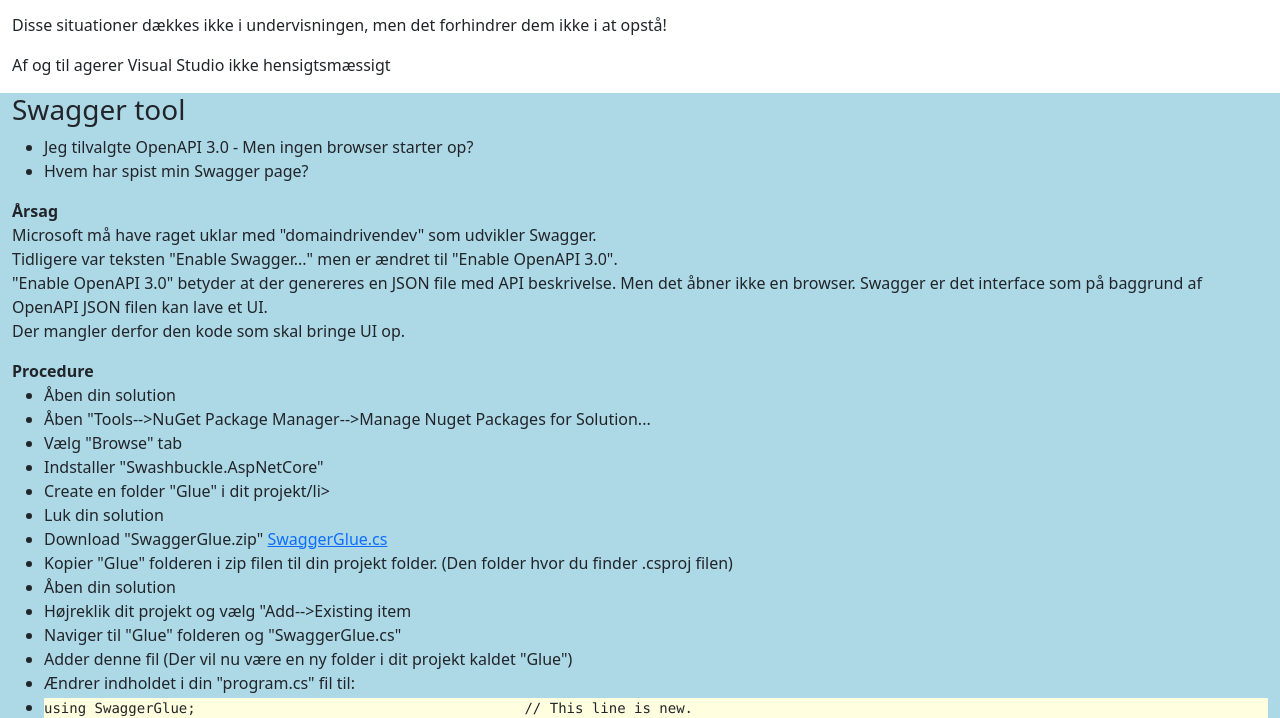
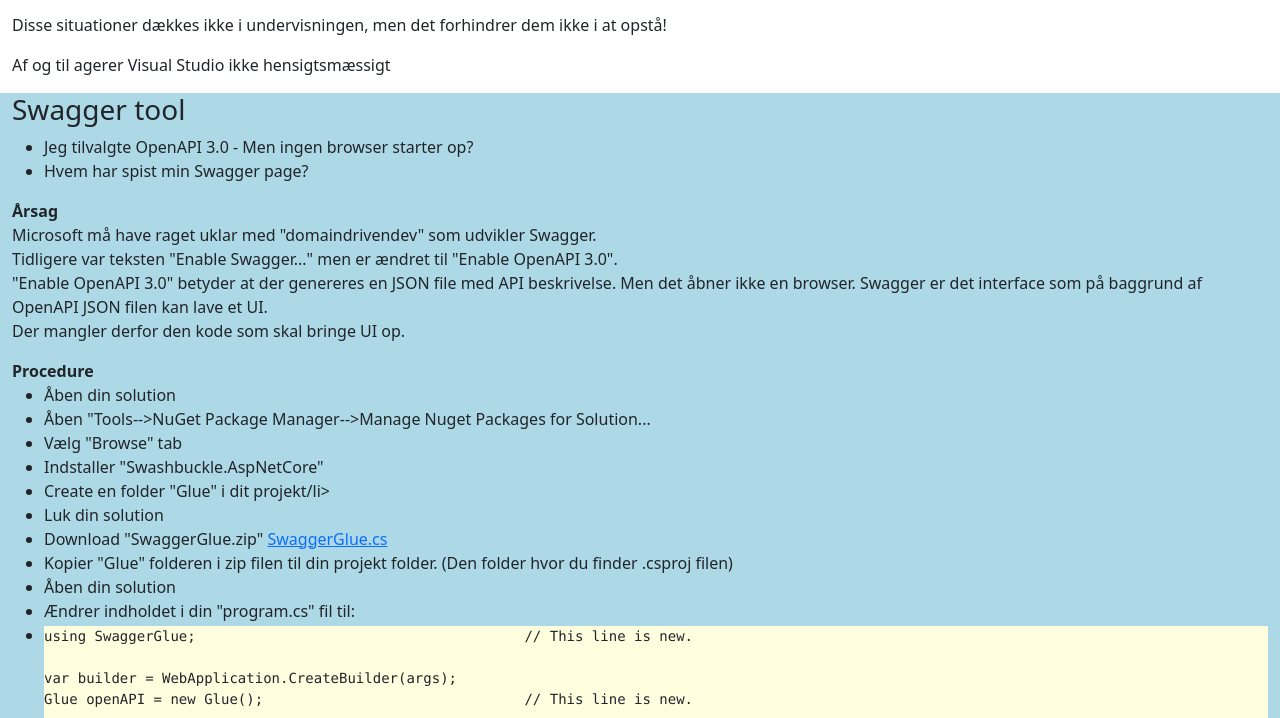
Before and after one commit to goldfingyr/Help, a plain HTML site: page docs/windows/index.html in a window 1280 px wide. Shown: the part 83-801 px from the top of the page. Drawn offline with nearby package versions, Linux system fonts and the light colour scheme.

Commit message:
Changed procedure, simpler

```diff
--- a/docs/windows/index.html
+++ b/docs/windows/index.html
@@ -44,9 +44,6 @@
                   <li>Download "SwaggerGlue.zip" <a href="./SwaggerGlue.zip">SwaggerGlue.cs</A></li></li>
                   <li>Kopier "Glue" folderen i zip filen til din projekt folder. (Den folder hvor du finder .csproj filen)</li>
                   <li>Åben din solution</li>
-                  <li>Højreklik dit projekt og vælg "Add-->Existing item</li>
-                  <li>Naviger til "Glue" folderen og "SwaggerGlue.cs"</li>
-                  <li>Adder denne fil (Der vil nu være en ny folder i dit projekt kaldet "Glue")</li>
                   <li>Ændrer indholdet i din "program.cs" fil til:</li>
                   <li><pre style="background-color:lightyellow">
 using SwaggerGlue;                                       // This line is new.
```
